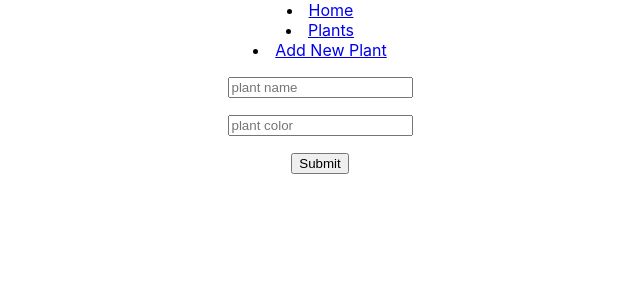
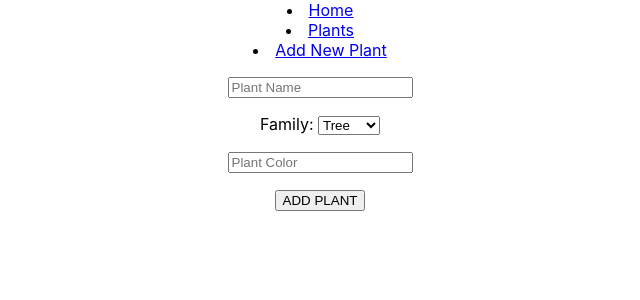
Before and after one commit to jrknopke/plantposter-project, a React (Create React App) app: page /plants/new in a window 1280 px wide. Shown: the top 300 px of the page, without its empty margins (320-960 px from the left). Built offline with nearby package versions, Linux system fonts and the light colour scheme.

Commit message:
minor fixes for form

```diff
--- a/src/components/Plant.jsx
+++ b/src/components/Plant.jsx
@@ -1,9 +1,11 @@
 import React from 'react';
 
 const Plant = ({plant}) =>
-    <div>
+
+    <div class="a" >
         <h3> {plant.name} </h3>
-        <p> {plant.color} </p>
+        <h4> {plant.family} </h4>
+        <p > {plant.color} </p>
         <br></br>
     </div>
 
--- a/src/components/PlantForm.jsx
+++ b/src/components/PlantForm.jsx
@@ -6,6 +6,7 @@ export class PlantForm extends Component {
 
     state = {
         name: "",
+        family: "",
         color: ""
     }
 
@@ -21,9 +22,10 @@ export class PlantForm extends Component {
 
     handleOnSubmit = event => {
         event.preventDefault();
-        this.props.createPlant(this.state.name, this.state.color)
+        this.props.createPlant(this.state)
         this.setState({
             name: '',
+            family: '',
             color: ''
         })
         this.props.history.push('/plants');
@@ -32,14 +34,26 @@ export class PlantForm extends Component {
     render() {
         return (
             <div>
-                <form onSubmit={(event)=>this.handleOnSubmit(event)}>
+                <form onSubmit={this.handleOnSubmit}>
                     <p>
                         <input
                         name="name"
                         type="text"
                         value={this.state.name}
                         onChange={(event) => this.handleOnChange(event)}
-                        placeholder="plant name" />
+                        placeholder="Plant Name" />
+                    </p>
+                    <p>
+                        <label> Family: </label>
+                        <select
+                        name = "family"
+                        type = "select"
+                        value = {this.state.family}
+                        onChange = {(event) => this.handleOnChange(event)}>
+                            <option value="tree"> Tree </option>
+                            <option value="flower"> Flower </option>
+                            <option value="food"> Food </option>
+                        </select>
                     </p>
                     <p>
                         <input
@@ -47,21 +61,13 @@ export class PlantForm extends Component {
                         type="text"
                         value={this.state.color}
                         onChange={(event) => this.handleOnChange(event)}
-                        placeholder="plant color" />
+                        placeholder="Plant Color" />
                     </p>
-                    <input type="submit" />
+                    <input type="submit" value="ADD PLANT"/>
                 </form>
             </div>
         );
     }
 }
 
-// const mapDispatchToProps = dispatch => {
-//     return {
-//         addPlant: (newPlant) => {
-//             dispatch(addPlant(newPlant))
-//         }
-//     }
-// }
-
 export default connect(null, {createPlant})(PlantForm);
--- a/src/index.css
+++ b/src/index.css
@@ -7,6 +7,10 @@ body {
   -moz-osx-font-smoothing: grayscale;
 }
 
+div.a {
+  text-transform : capitalize;
+}
+
 code {
   font-family: source-code-pro, Menlo, Monaco, Consolas, 'Courier New',
     monospace;
--- a/src/reducers/plantsReducer.js
+++ b/src/reducers/plantsReducer.js
@@ -15,11 +15,10 @@ export default function plantsReducer(
             }
 
         case "ADD_PLANT":
-            // const plant = { name: action.name, color: action.color}
             return {
                 ...state,
                 requesting: false,
-                all: action.payload
+                all: [...state.all, action.payload]
             }
         default:
             return state
```
